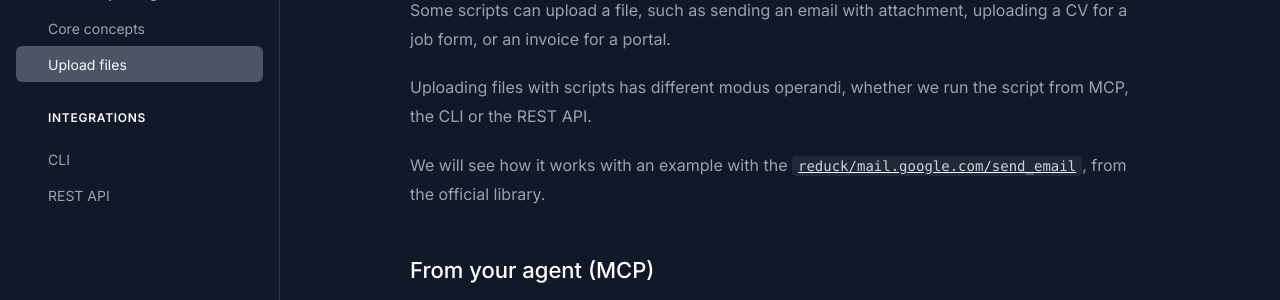
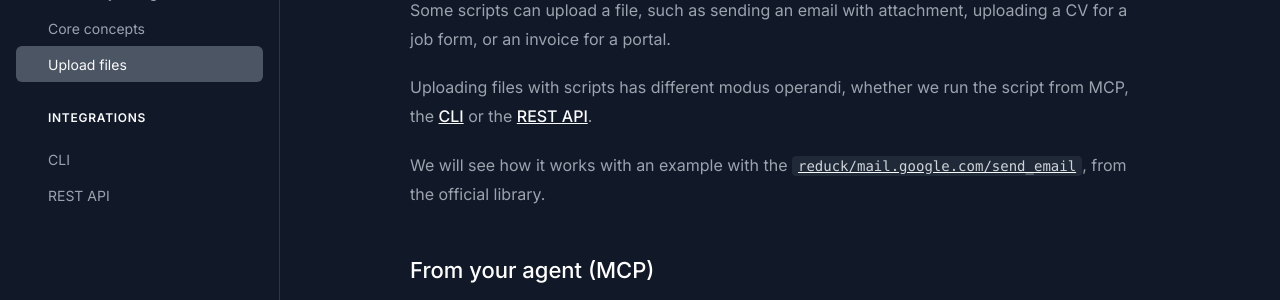
Before and after one commit to conception-ai/docs.reduck.ai, a Jekyll site: the page built from _docs/upload-files/index.md, in a window 1280 px wide. Shown: the part 186-486 px from the top of the page. Built offline with Jekyll 4.4.1, drawn with Linux system fonts in a browser that asks for light colours; part of the change alters nothing that is shown.

```diff
--- a/_docs/upload-files/index.md
+++ b/_docs/upload-files/index.md
@@ -7,7 +7,7 @@ order: 30
 
 Some scripts can upload a file, such as sending an email with attachment, uploading a CV for a job form, or an invoice for a portal.
 
-Uploading files with scripts has different modus operandi, whether we run the script from MCP, the CLI or the REST API.
+Uploading files with scripts has different modus operandi, whether we run the script from MCP, the [CLI](/docs/cli) or the [REST API](/docs/api-reference).
 
 We will see how it works with an example with the [`reduck/mail.google.com/send_email`](https://reduck.ai/explore/scripts/reduck/mail.google.com/send_email), from the official library.
 
```
